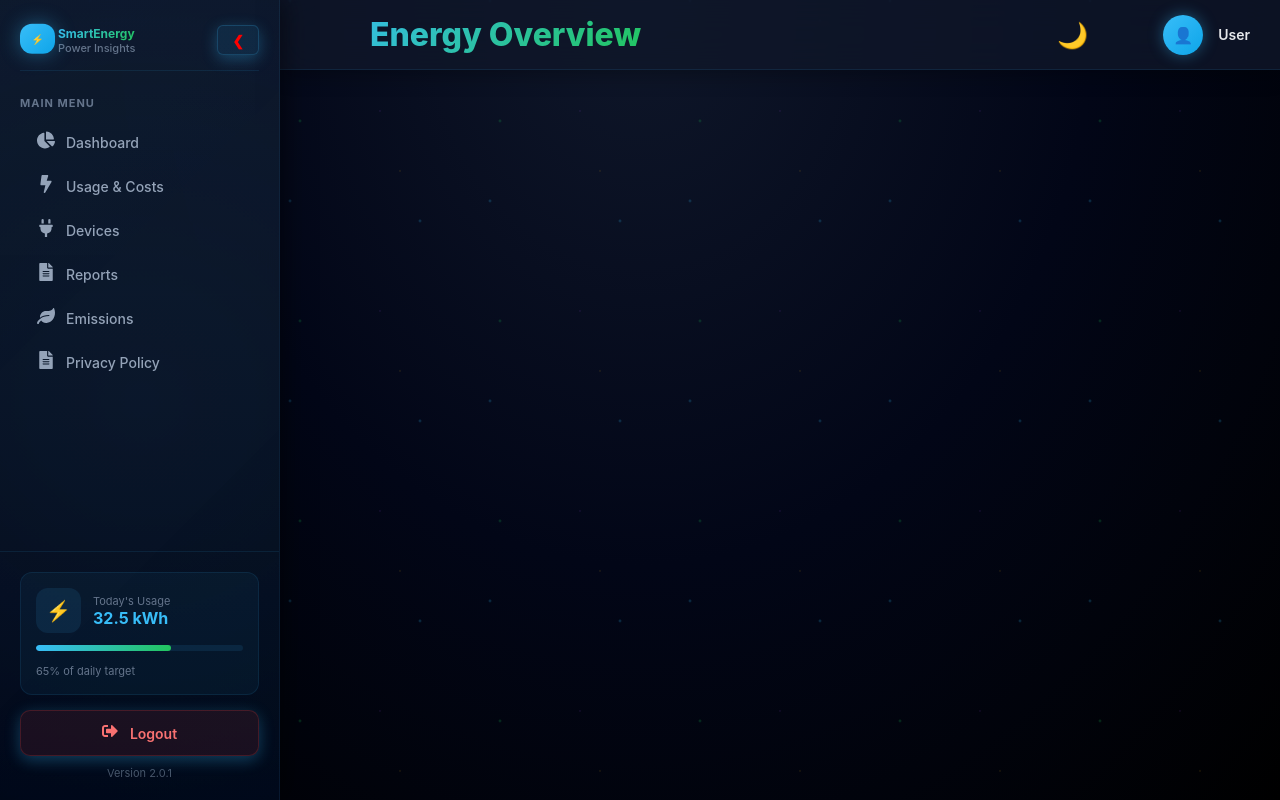
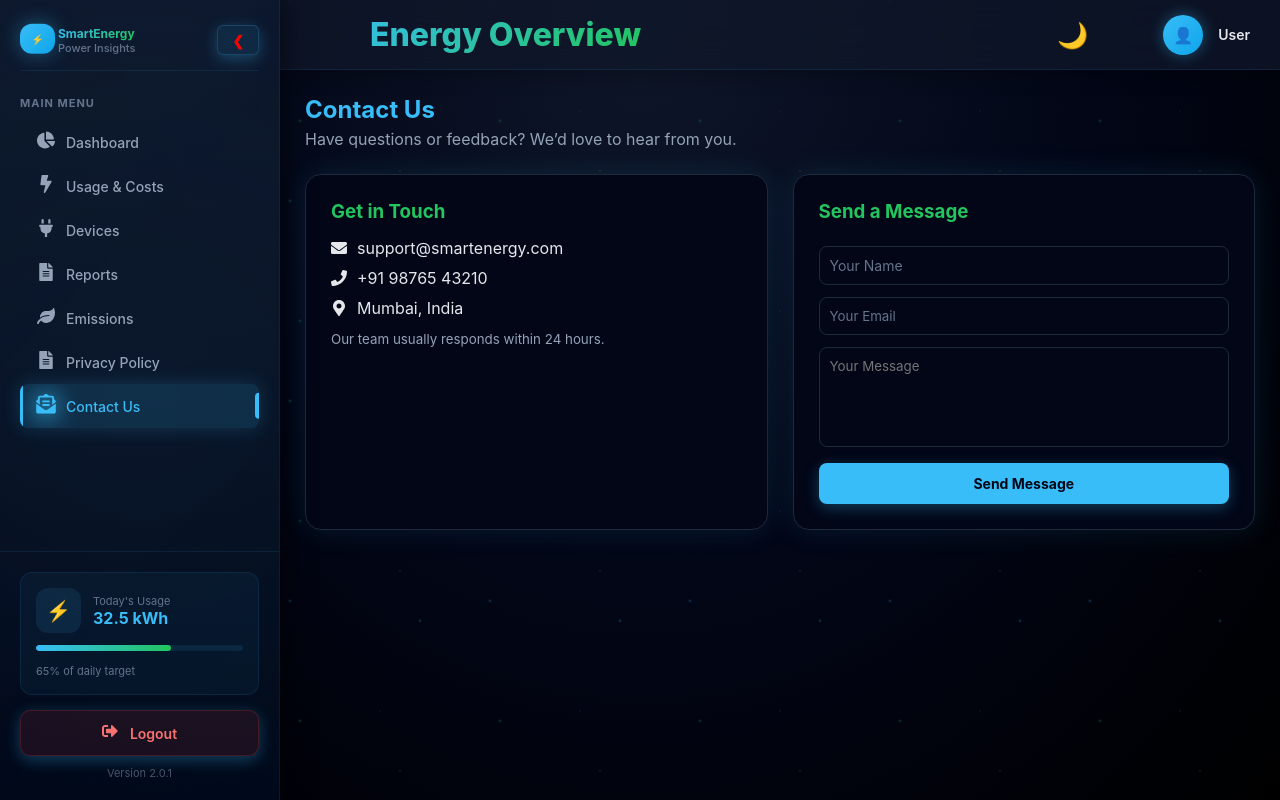
Before and after one commit to Vaisujaiswal/webApp, a React (Create React App) app in the folder frontend/: page /dashboard/contact in a window 1280 px wide. Built offline with nearby package versions, Linux system fonts and the light colour scheme; sample sign-in values are in the browser's storage.

Commit message:
added contact page

```diff
--- a/frontend/src/components/Sidebar.jsx
+++ b/frontend/src/components/Sidebar.jsx
@@ -12,6 +12,8 @@ import {
 } from "react-icons/fa";
 import { NavLink, useNavigate } from "react-router-dom";
 import "../styles/dashboard.css";
+import { FaEnvelopeOpenText } from "react-icons/fa";
+import { Link } from "react-router-dom";
 
 function Sidebar({ onLogout }) {
   const [isCollapsed, setIsCollapsed] = useState(false);
@@ -85,6 +87,15 @@ function Sidebar({ onLogout }) {
     badge: null,
     color: "#ff0101",
     },
+
+    {
+  path: "/dashboard/contact",
+  icon: <FaEnvelopeOpenText />,
+  label: "Contact Us",
+  badge: null,
+  color: "#38bdf8",
+},
+
   ];
 
   /* =========================
--- /dev/null
+++ b/frontend/src/pages/ContactUs.jsx
@@ -0,0 +1,49 @@
+import "../styles/dashboard.css";
+import { FaEnvelope, FaPhone, FaMapMarkerAlt } from "react-icons/fa";
+
+function ContactUs() {
+  return (
+    <div className="contact-page">
+      <h2>Contact Us</h2>
+      <p className="contact-subtitle">
+        Have questions or feedback? We’d love to hear from you.
+      </p>
+
+      <div className="contact-grid">
+        {/* CONTACT INFO */}
+        <div className="contact-card">
+          <h3>Get in Touch</h3>
+
+          <p>
+            <FaEnvelope /> support@smartenergy.com
+          </p>
+
+          <p>
+            <FaPhone /> +91 98765 43210
+          </p>
+
+          <p>
+            <FaMapMarkerAlt /> Mumbai, India
+          </p>
+
+          <small>
+            Our team usually responds within 24 hours.
+          </small>
+        </div>
+
+        {/* CONTACT FORM */}
+        <div className="contact-card">
+          <h3>Send a Message</h3>
+
+          <input type="text" placeholder="Your Name" />
+          <input type="email" placeholder="Your Email" />
+          <textarea placeholder="Your Message"></textarea>
+
+          <button>Send Message</button>
+        </div>
+      </div>
+    </div>
+  );
+}
+
+export default ContactUs;
--- a/frontend/src/pages/Dashboard.jsx
+++ b/frontend/src/pages/Dashboard.jsx
@@ -143,6 +143,8 @@ import Devices from "./Devices";
 import Reports from "./Reports";
 import Emissions from "./Emissions";
 import PrivacyPolicy from "./privacy";
+import ContactUs from "./ContactUs";
+
 
 /* =========================
    JWT DECODE (no library)
@@ -210,6 +212,8 @@ function Dashboard({ onLogout }) {
             <Route path="reports" element={<Reports />} />
             <Route path="emissions" element={<Emissions />} />
             <Route path="privacy" element={<PrivacyPolicy />} />
+            <Route path="contact" element={<ContactUs />} />
+
           </Routes>
         </div>
       </div>
--- a/frontend/src/styles/dashboard.css
+++ b/frontend/src/styles/dashboard.css
@@ -2193,3 +2193,88 @@ tr:hover {
     padding: 15px;
   }
 }
+
+/* CONTACT PAGE */
+.contact-page {
+  padding: 25px;
+}
+
+.contact-page h2 {
+  color: #38bdf8;
+  margin-bottom: 5px;
+}
+
+.contact-subtitle {
+  color: #94a3b8;
+  margin-bottom: 25px;
+}
+
+.contact-grid {
+  display: grid;
+  grid-template-columns: 1fr 1fr;
+  gap: 25px;
+}
+
+.contact-card {
+  background: #020617;
+  border: 1px solid #1e293b;
+  border-radius: 16px;
+  padding: 25px;
+  box-shadow: 0 0 30px rgba(56, 189, 248, 0.12);
+}
+
+.contact-card h3 {
+  color: #22c55e;
+  margin-bottom: 15px;
+}
+
+.contact-card p {
+  display: flex;
+  align-items: center;
+  gap: 10px;
+  margin-bottom: 10px;
+  color: #e5e7eb;
+}
+
+.contact-card small {
+  color: #94a3b8;
+}
+
+.contact-card input,
+.contact-card textarea {
+  width: 100%;
+  padding: 10px;
+  margin-bottom: 12px;
+  border-radius: 8px;
+  border: 1px solid #1e293b;
+  background: #020617;
+  color: #e5e7eb;
+}
+
+.contact-card textarea {
+  resize: none;
+  height: 100px;
+}
+
+.contact-card button {
+  width: 100%;
+  padding: 12px;
+  background: #38bdf8;
+  color: #020617;
+  border: none;
+  border-radius: 8px;
+  font-weight: 700;
+  cursor: pointer;
+}
+
+.contact-card button:hover {
+  background: #0ea5e9;
+  box-shadow: 0 0 20px rgba(56, 189, 248, 0.4);
+}
+
+/* RESPONSIVE */
+@media (max-width: 1024px) {
+  .contact-grid {
+    grid-template-columns: 1fr;
+  }
+}
```
